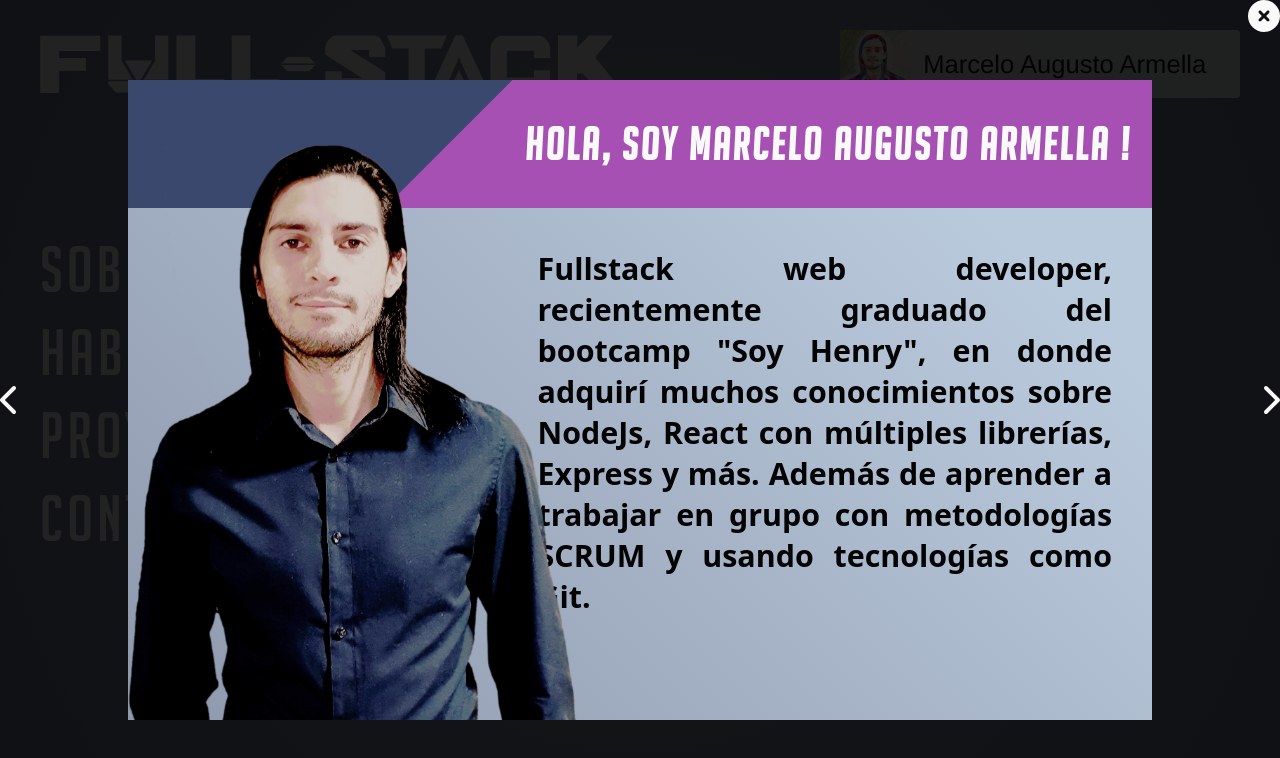
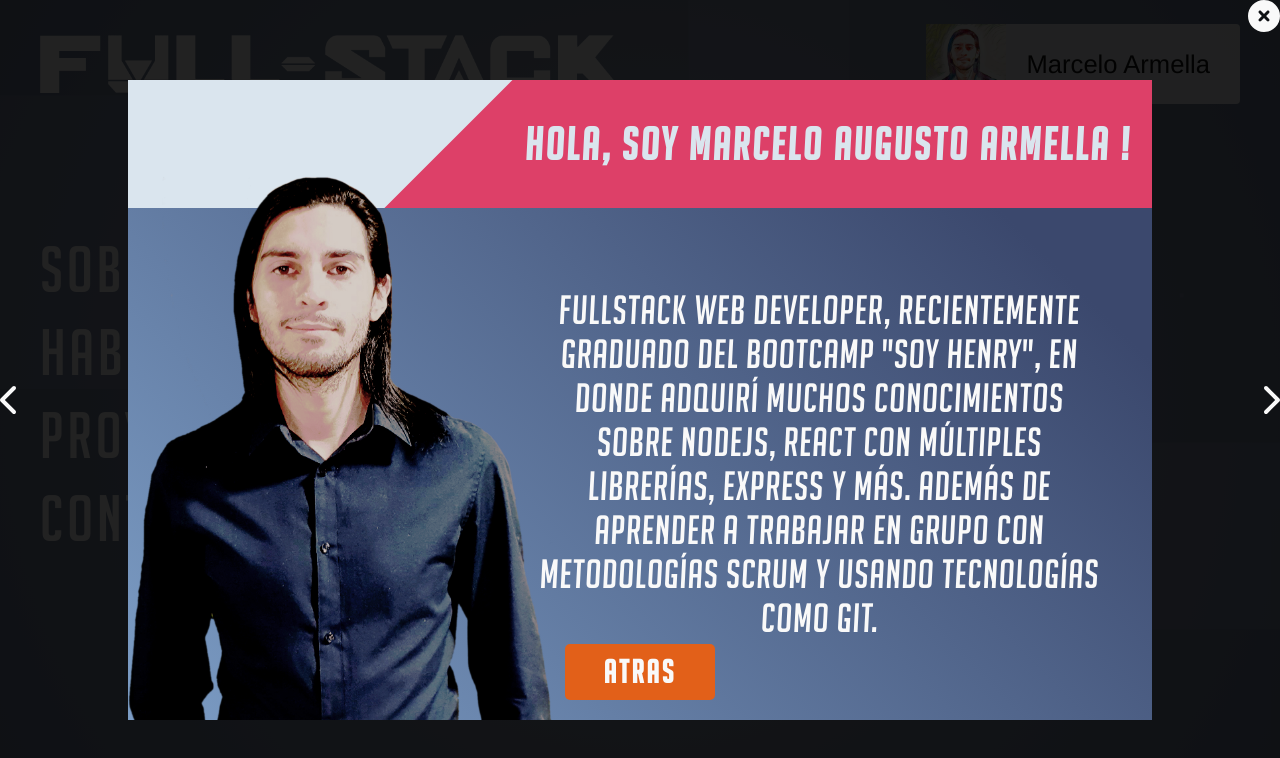
Before and after one commit to marcearmella/portfolio, a React (Vite) app in the folder portfolio-app/: page / in a window 1280 px wide. Both pictures are taken after a click on the item "sobre mí". Shown: the top 758 px of the page. Built offline with nearby package versions, Linux system fonts and the light colour scheme.

Commit message:
particles added to the background

```diff
--- a/portfolio-app/package.json
+++ b/portfolio-app/package.json
@@ -15,7 +15,9 @@
     "react": "^18.2.0",
     "react-dom": "^18.2.0",
     "react-router-dom": "^6.4.2",
-    "sass": "^1.55.0"
+    "react-tsparticles": "^2.5.1",
+    "sass": "^1.55.0",
+    "tsparticles": "^2.5.1"
   },
   "devDependencies": {
     "@types/react": "^18.0.22",
--- a/portfolio-app/src/App.jsx
+++ b/portfolio-app/src/App.jsx
@@ -1,13 +1,12 @@
 import './styles/styles.scss';
 import Header from './components/Header/Header';
 import NavMenu from './components/NavMenu/NavMenu';
-import mouse from './media/cursors/ow.png';
+import ParticlesBack from './components/Particles/ParticlesBack';
 
 function App() {
   return (
-    <div className='app' style={{
-      cursor: "url(" + mouse + "), auto"
-    }}>
+    <div className='app'>
+      <ParticlesBack />
       <Header />
       <NavMenu />
     </div>
--- a/portfolio-app/src/components/Display/About/About.jsx
+++ b/portfolio-app/src/components/Display/About/About.jsx
@@ -1,6 +1,7 @@
 import profilePicture from '../../../media/images/foto-perfil2.png';
 
-function About(){
+function About({handleCloseModal}){
+
     return (
         <div className="about_container">
             <div className="header">
@@ -14,6 +15,9 @@ function About(){
                     Fullstack web developer, recientemente graduado del bootcamp "Soy Henry", en donde adquirí muchos conocimientos sobre NodeJs, React con múltiples librerías, Express y más. Además de aprender a trabajar en grupo con metodologías SCRUM y usando tecnologías como Git.
                 </p>
             </div>
+            <button onClick={handleCloseModal}>
+                ATRAS
+            </button>
         </div>
     );
 }
--- a/portfolio-app/src/components/Header/Header.jsx
+++ b/portfolio-app/src/components/Header/Header.jsx
@@ -7,7 +7,7 @@ function Header(){
             <img src={overwatch} />
             <div className="player">
                 <div className="avatar"><img src={avatar}/></div>
-                <p className="name">Marcelo Augusto Armella</p>
+                <p className="name">Marcelo Armella</p>
             </div>
         </div>
     );
--- a/portfolio-app/src/components/NavMenu/NavMenu.jsx
+++ b/portfolio-app/src/components/NavMenu/NavMenu.jsx
@@ -9,22 +9,6 @@ import {
     faChevronRight,
     faCircleXmark,
 } from "@fortawesome/free-solid-svg-icons";
-
-const links = [
-    {
-        link: 'sobre mí',
-        element: <About />
-    },{
-        link: 'habilidades',
-        element: <Skills />
-    },{
-        link: 'proyectos',
-        element: <Projects />
-    },{
-        link: 'contáctame',
-        element: <Contact />
-    }
-];
 
 const NavMenu = () => {
     const [slideNumber, setSlideNumber] = useState(0);
@@ -50,6 +34,22 @@ const NavMenu = () => {
             ? setSlideNumber(0)
             : setSlideNumber(slideNumber + 1);
     };
+
+    const links = [
+        {
+            link: 'sobre mí',
+            element: <About handleCloseModal={handleCloseModal} />
+        },{
+            link: 'habilidades',
+            element: <Skills />
+        },{
+            link: 'proyectos',
+            element: <Projects />
+        },{
+            link: 'contáctame',
+            element: <Contact />
+        }
+    ];
 
     return (
         <div className="navMenu">
--- /dev/null
+++ b/portfolio-app/src/components/Particles/ParticlesBack.jsx
@@ -0,0 +1,143 @@
+import Particles from 'react-tsparticles';
+import { useCallback } from "react";
+import { loadFull } from "tsparticles";
+
+const ParticlesBack = () => {
+    const particlesInit = useCallback(async engine => {
+        console.log(engine);
+        // you can initiate the tsParticles instance (engine) here, adding custom shapes or presets
+        // this loads the tsparticles package bundle, it's the easiest method for getting everything ready
+        // starting from v2 you can add only the features you need reducing the bundle size
+        await loadFull(engine);
+    }, []);
+
+    const particlesLoaded = useCallback(async container => {
+        await console.log(container);
+    }, []);
+
+    return (
+        <Particles
+            id="tsparticles"
+            init={particlesInit}
+            loaded={particlesLoaded}
+            options={{
+                background: {
+                    color: {
+                        value: "none",
+                    },
+                },
+                fpsLimit: 120,
+                interactivity: {
+                    detect_on: "canvas",
+                    events: {
+                      onhover: {
+                        enable: false,
+                        mode: "grab"
+                      },
+                      onclick: {
+                        enable: false,
+                        mode: "push"
+                      },
+                      resize: true
+                    },
+                    modes: {
+                      grab: {
+                        distance: 400,
+                        line_linked: {
+                          opacity: 1
+                        }
+                      },
+                      bubble: {
+                        distance: 400,
+                        size: 40,
+                        duration: 2,
+                        opacity: 8,
+                        speed: 3
+                      },
+                      repulse: {
+                        distance: 200,
+                        duration: 0.4
+                      },
+                      push: {
+                        particles_nb: 4
+                      },
+                      remove: {
+                        particles_nb: 2
+                      }
+                    }
+                  },
+                particles: {
+                    number: {
+                      value: 6,
+                      density: {
+                        enable: true,
+                        value_area: 800
+                      }
+                    },
+                    color: {
+                      value: "#bcc2eb"
+                    },
+                    shape: {
+                      type: "edge",
+                      stroke: {
+                        width: 0,
+                        color: "#000"
+                      },
+                      polygon: {
+                        nb_sides: 6
+                      },
+                      image: {
+                        src: "img/github.svg",
+                        width: 100,
+                        height: 100
+                      }
+                    },
+                    opacity: {
+                      value: 0.21306986324071361,
+                      random: true,
+                      anim: {
+                        enable: false,
+                        speed: 1.118881118881119,
+                        opacity_min: 0.03196803196803197,
+                        sync: false
+                      }
+                    },
+                    size: {
+                      value: 209.12412503255226,
+                      random: true,
+                      anim: {
+                        enable: true,
+                        speed: 10,
+                        size_min: 40,
+                        sync: false
+                      }
+                    },
+                    line_linked: {
+                      enable: false,
+                      distance: 200,
+                      color: "#ffffff",
+                      opacity: 1,
+                      width: 2
+                    },
+                    move: {
+                      enable: true,
+                      speed: 2.5,
+                      direction: "right",
+                      random: true,
+                      straight: true,
+                      out_mode: "out",
+                      bounce: false,
+                      attract: {
+                        enable: true,
+                        rotateX: 1183.721462448409,
+                        rotateY: 3472
+                      }
+                    }
+                  },
+                detectRetina: true,
+            }}
+        />
+    );
+}
+
+export default ParticlesBack;
--- a/portfolio-app/src/styles/base/_settings.scss
+++ b/portfolio-app/src/styles/base/_settings.scss
@@ -6,7 +6,7 @@
 }
 
 // Variables
-$back1: #bacadd;
+$back1: #dae5ee;
 $back2: #8b94a9;
 $dark-blue: #3b486d;
 $light-blue: #7c9dc5;
@@ -41,12 +41,13 @@ $orange: #e26019;
     background: $background;
     color: $color;
     overflow: hidden;
-    animation: openModal .5s ease;
+    animation: openModal .6s ease-in-out;
 }
 
 //Keyframes
 @keyframes openModal{
     0%{
+        transform: rotateX(0) rotateY(10deg) rotateZ(0deg);
         opacity: .2;
     }
 }
--- a/portfolio-app/src/styles/components/_app.scss
+++ b/portfolio-app/src/styles/components/_app.scss
@@ -4,5 +4,5 @@
     background: radial-gradient(circle farthest-corner at center center, #99a4b6 0%, #707e98 100%);
     background: -webkit-radial-gradient(circle farthest-corner at center center, #99a4b6 0%, #707e98 100%);
     background: -moz-radial-gradient(circle farthest-corner at center center, #99a4b6 0%, #707e98 100%);
-
+    cursor: url('../media/cursors/ow.cur'), url('../media/cursors/ow.png'), auto;
 }
--- a/portfolio-app/src/styles/components/_header.scss
+++ b/portfolio-app/src/styles/components/_header.scss
@@ -11,8 +11,8 @@
 
     .player{
         background: #ffffffdd;
-        width: 25rem;
-        height: 4.2rem;
+
+        height: 5rem;
         border-radius: 4px;
         display: flex;
         align-items: center;
@@ -26,7 +26,6 @@
             background: #415;
 
             img{
-                width: 100%;
                 height: 100%;
             }
         }
@@ -34,7 +33,7 @@
             color: #151515;
             font-size: 1.6rem;
             font-family: 'Franklin Gothic Medium', 'Arial Narrow', Arial, sans-serif;
-            margin-left: .8rem;
+            padding: 0 30px;
         }
 
         &:hover{
--- a/portfolio-app/src/styles/components/_navMenu.scss
+++ b/portfolio-app/src/styles/components/_navMenu.scss
@@ -9,7 +9,7 @@
         @include flex($justify: flex-start);
 
         .nav_ul{
-            width: 30%;
+            width: auto;
             margin-left: 40px;
             pointer-events: all;
 
@@ -17,6 +17,7 @@
                 margin-bottom: 12px;
                 list-style: none;
                 transition: .1s ease;
+                cursor: url('../media/cursors/ow-pointer.cur'), pointer;
 
                 &:hover{
                     transform: translate(30px, 0);
@@ -40,7 +41,6 @@
         top: 0;
         @include flex;
         z-index: 100;
-
 
         .icon-left{
             @include position($left: 0);
--- a/portfolio-app/src/styles/components/display/_about.scss
+++ b/portfolio-app/src/styles/components/display/_about.scss
@@ -5,7 +5,7 @@
     .header{
         width: 100%;
         height: 20%;
-        background: $dark-blue;
+        background: $back1;
         color: $white;
         @include flex($justify: flex-end);
         @include position($position: relative);
@@ -16,40 +16,66 @@
             font-family: "noodle_oblique", sans-serif;
             letter-spacing: 3px;
             z-index: 100;
-            color: $white;
+            color: $back1;
         }
         &::after{
             content: '';
             width: 700px;
             height: 1000px;
             transform: rotate(45deg) translateX(100px);
-            background: #ff57f18b;
+            background: $light-red;
             @include position($right: 0);
         }
     }
     .main{
-        background: linear-gradient(45deg, $back2 0%, $back1 90%);
+        background: linear-gradient(45deg, $light-blue 0%, $dark-blue 90%);
         width: 100%;
-        height: 100%;
+        height: 80%;
         padding-left: 40%;
+        padding-right: 50px;
+        @include flex();
 
         p{
-            padding-top: 40px;
-            padding-right: 40px;
-            font-size: 1.9em;
-            font-family: system-ui, -apple-system;
-            font-weight: bold;
-            text-align: justify;
+            font-family: "noodle_oblique";
+            font-size: 2.5em;
+            letter-spacing: 1px;
+            text-align: center;
+            border-radius: 6px;
+            width: 700px;
+            color: $white;
         }
     }
     .aside{
-        height: 90%;
+        height: 85%;
         pointer-events: none;
         @include flex($align: flex-end, $justify: flex-start);
         @include position($btm: 0px);
 
         .profilePicture{
             height: 100%;
+            // filter: brightness(75%) contrast(120%);
+        }
+    }
+    button{
+        @include position($btm: 0, $left: 0, $right: 0);
+        font-size: 2em;
+        padding: 10px 20px;
+        margin: 0 auto;
+        margin-bottom: 20px;
+        max-width: 150px;
+        cursor: url('../media/cursors/ow-pointer.cur'), pointer;
+        border: none;
+        outline: none;
+        background: $orange;
+        color: $white;
+        font-family: "noodle", sans-serif;
+        letter-spacing: 3px;
+        font-weight: bold;
+        border-radius: 5px;
+
+        &:hover{
+            border: 2px solid $white;
+            transform: scale(1.05);
         }
     }
 }
```
Also changed, not shown: 1 other file (tests, documents, lock files or other folders).
